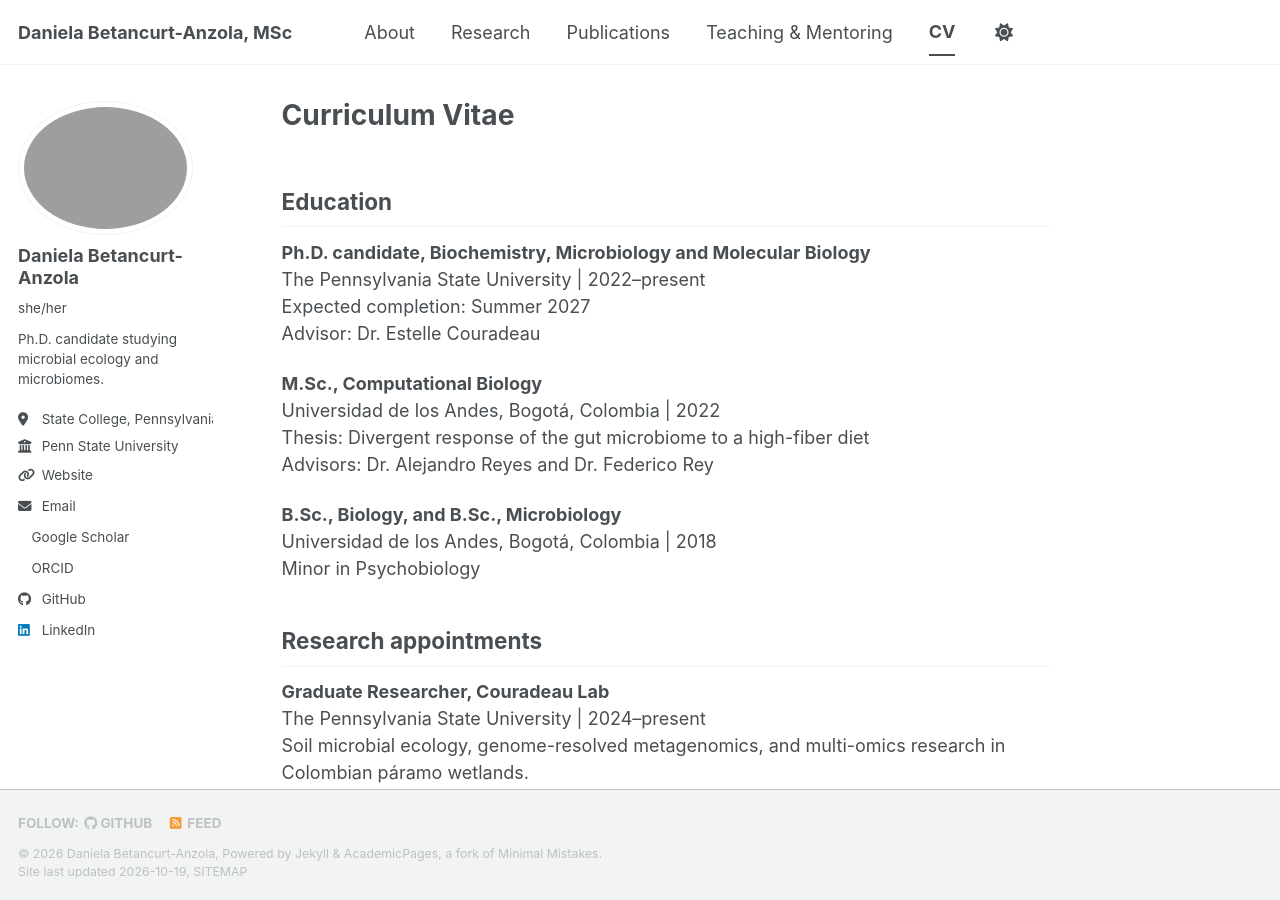
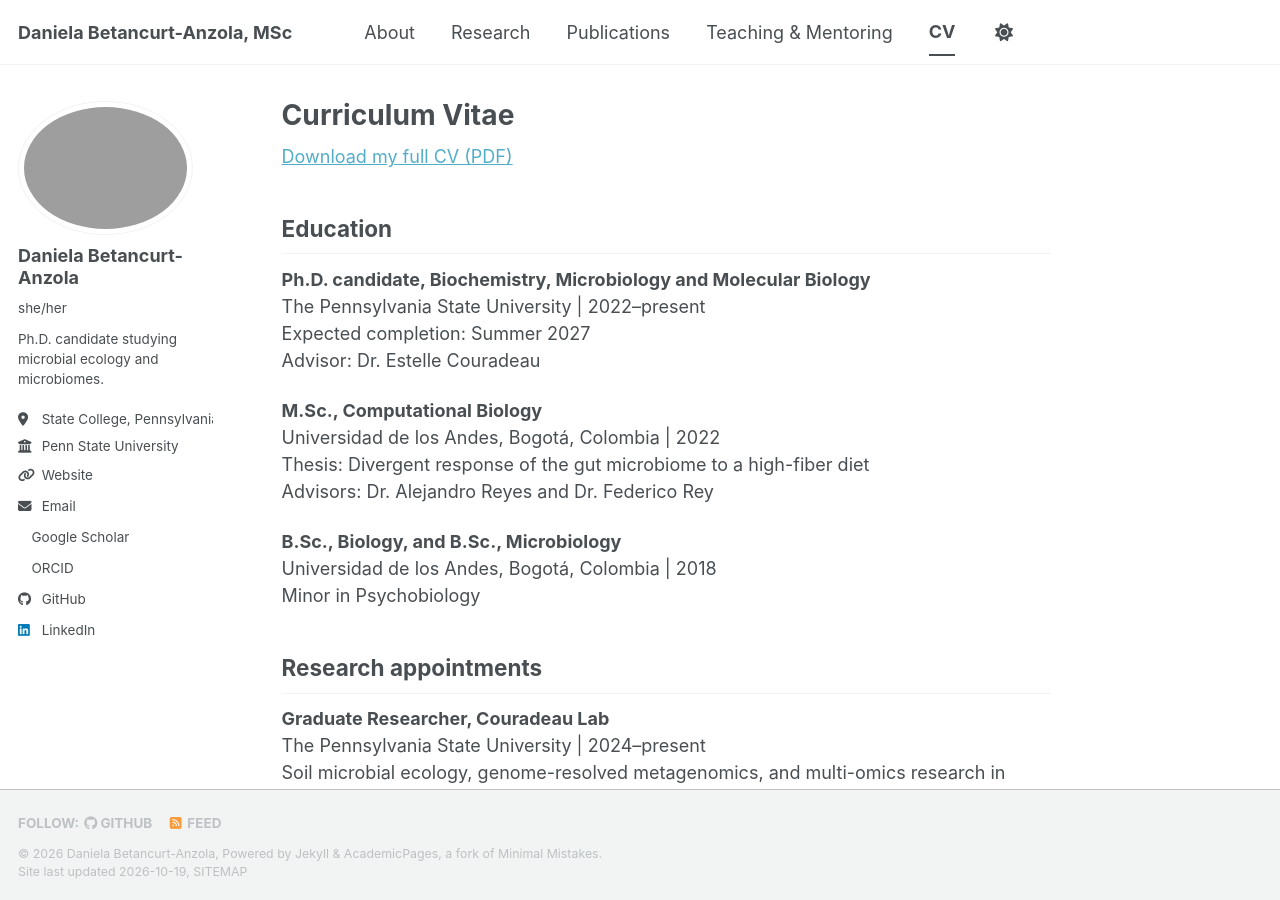
Before and after one commit to danibeta07/danibeta07.github.io, a Jekyll site: the page built from _pages/cv.md, in a window 1280 px wide and 900 px high. Built offline with Jekyll 4.4.1, drawn with Linux system fonts in a browser that asks for light colours; a style sheet for code colours, icons or effects is not loaded.

Commit message:
Add download link for full CV in PDF
Added a link to download the full CV in PDF format.

```diff
--- a/_pages/cv.md
+++ b/_pages/cv.md
@@ -6,6 +6,8 @@ author_profile: true
 redirect_from:
   - /resume
 ---
+
+[Download my full CV (PDF)](/files/Daniela_Betancurt_Anzola_CV.pdf)
 
 ## Education
 
```
